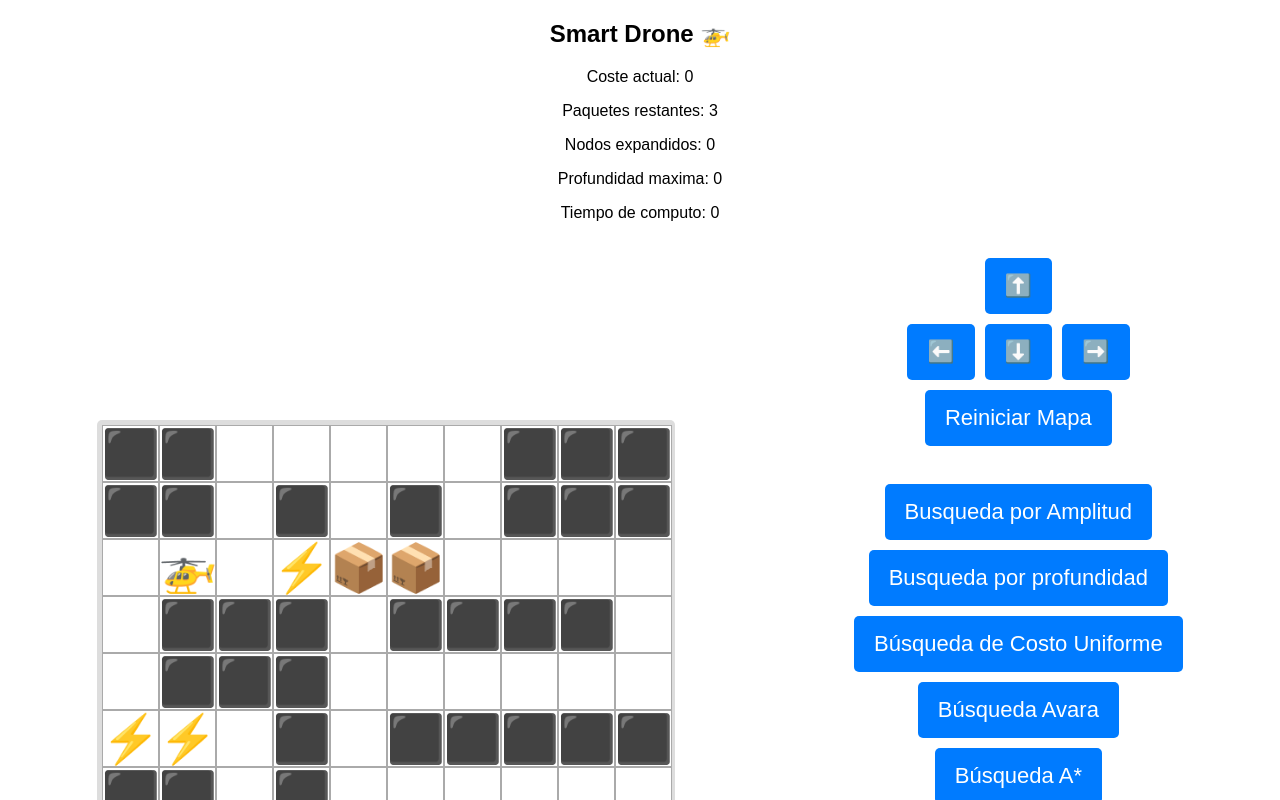
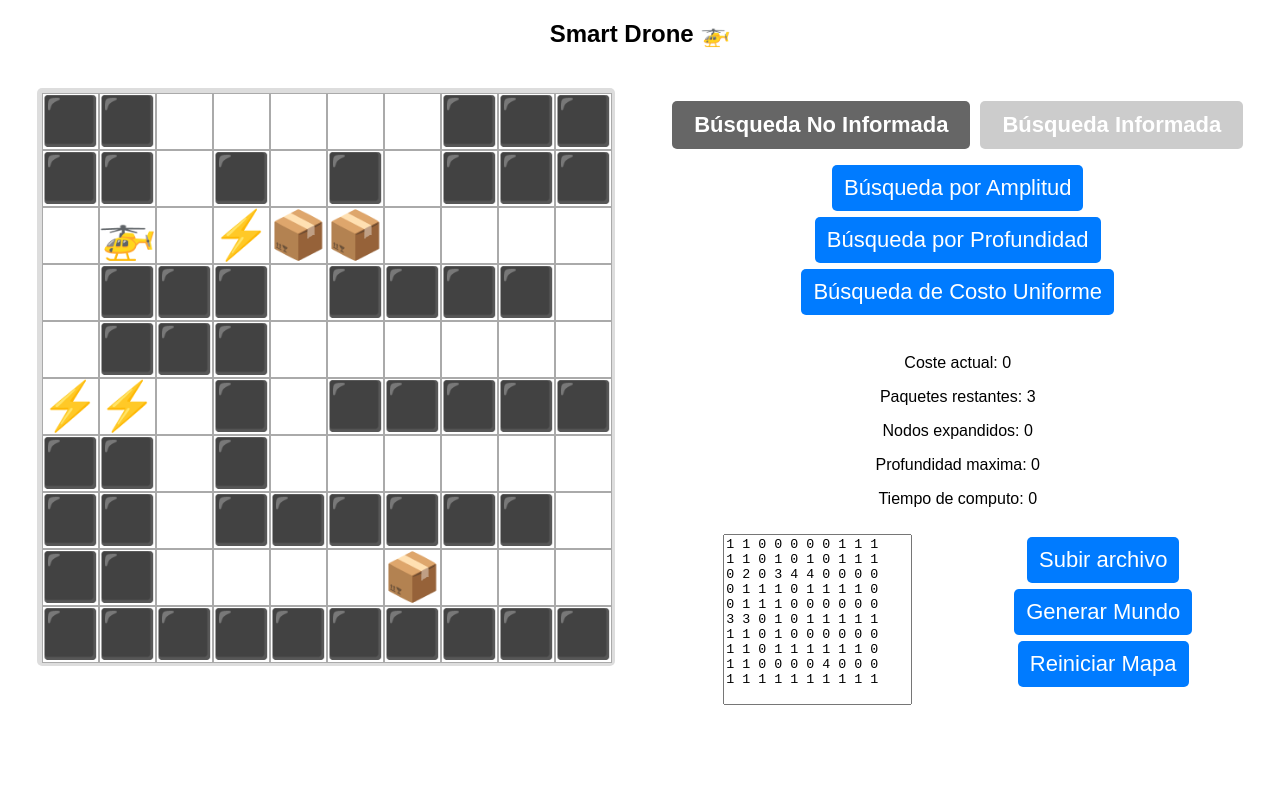
Before and after one commit to gustavoa6791/smart-drone-univalle, a React (Vite) app: page / in a window 1280 px wide. Shown: the top 800 px of the page. Built offline with nearby package versions, Linux system fonts and the light colour scheme; the HTML template or start-up script is replaced by a standard one.

Commit message:
change page

```diff
--- a/src/App/App.css
+++ b/src/App/App.css
@@ -7,7 +7,6 @@
   display: flex;
   justify-content: space-around;
   flex-wrap: wrap;
-  align-items: center;
 }
 
 .grid {
@@ -17,6 +16,7 @@
   gap: 2px;
   margin: 20px auto;
   width: fit-content;
+  height: fit-content;
   background-color: #ddd;
   padding: 5px;
   border-radius: 5px;
@@ -55,7 +55,7 @@
   flex-direction: column;
   align-items: center;
   gap: 10px;
-  margin-bottom: 20%;
+  margin-bottom: 10px;
 }
 
 .row {
@@ -65,7 +65,8 @@
 }
 
 button {
-  padding: 15px 20px;
+  margin: 3px 0;
+  padding: 10px 12px;
   font-size: 22px;
   cursor: pointer;
   border: none;
@@ -89,12 +90,48 @@ textarea {
   background-color: #ffef0c;
 }
 
+.tabs {
+  display: flex;
+  gap: 10px;
+  margin: 10px 0;
+}
+
+.tab {
+  padding: 0.5em 1em;
+  border: none;
+  background: #ccc;
+  cursor: pointer;
+  border-radius: 5px;
+  font-weight: bold;
+}
+
+.tab.active {
+  background: #666;
+  color: white;
+}
+
+.container-tabs{
+  min-height: 30vh;
+}
+
+.generate{
+  display: flex;
+
+  justify-content: space-around;
+
+}
+
 /* Diseño responsivo para móviles */
 @media (max-width: 600px) {
   .sub-contaioner {
     flex-direction: column;
     align-items: center;
   }
+
+
+.container-tabs{
+  min-height: 35vh;
+}
 
   .grid {
     grid-template-columns: repeat(10, 35px);
@@ -112,7 +149,7 @@ textarea {
   }
 
   button {
-    font-size: 26px;
+    font-size: 18px;
     padding: 15px;
   }
 
--- a/src/App/App.tsx
+++ b/src/App/App.tsx
@@ -102,7 +102,6 @@ function App() {
   //funcion para mostrar un mensaje de finalizacion
   const showCompletitionMessage = (message: string) => {
     setCompletionMessage(message);
-
   }
   // Función para mover el dron
   const moveDrone = (dx: number, dy: number) => {
@@ -168,7 +167,7 @@ function App() {
     setCompletionMessage(""); //limpia el mensaje antes de iniciar
     const result = BreadthFirstSearch(baseGrid, dronePosition, packagesLeft);
 
-    const {path} = result;
+    const { path } = result;
 
     if (!path.length) {
       showCompletitionMessage("No se pueden alcanzar todos los paquetes.")
@@ -294,16 +293,11 @@ function App() {
     showCompletitionMessage("Busqueda por profundidad completa")
   };
 
+  const [activeTab, setActiveTab] = useState("noInformada");
 
   return (
     <div className="container">
       <h2>Smart Drone 🚁</h2>
-      <p>Coste actual: {cost}</p>
-      <p>Paquetes restantes: {packagesLeft}</p>
-      <p>Nodos expandidos: {expandedNodes}</p>
-      <p>Profundidad maxima: {maxDepth}</p>
-      <p>Tiempo de computo: {computationtime}</p>
-      {completionMessage && <p className="completion-message">{completionMessage}</p>}
       <div className="sub-contaioner">
         <div className="grid">
           {grid.map((row, y) =>
@@ -324,6 +318,8 @@ function App() {
         </div>
         <div className="world">
           <div className="controls">
+
+            {/*
             <div className="row">
               <button onClick={() => moveDrone(0, -1)}>⬆️</button>
             </div>
@@ -332,36 +328,90 @@ function App() {
               <button onClick={() => moveDrone(0, 1)}>⬇️</button>
               <button onClick={() => moveDrone(1, 0)}>➡️</button>
             </div>
+            */}
+
+            <div className="container-tabs">
+              <div className="tabs">
+                <button
+                  className={activeTab === "noInformada" ? "tab active" : "tab"}
+                  onClick={() => setActiveTab("noInformada")}
+                >
+                  Búsqueda No Informada
+                </button>
+                <button
+                  className={activeTab === "informada" ? "tab active" : "tab"}
+                  onClick={() => setActiveTab("informada")}
+                >
+                  Búsqueda Informada
+                </button>
+              </div>
+
+              {/* Botones según la pestaña activa */}
+              {activeTab === "noInformada" && (
+                <>
                   <div className="row">
-              <button onClick={resetMap}>Reiniciar Mapa</button>
-            </div>
-            <br />
-            <div className="row">
-              <button onClick={runBreadthFirstSearch}>Busqueda por Amplitud</button>
+                    <button onClick={runBreadthFirstSearch}>Búsqueda por Amplitud</button>
                   </div>
                   <div className="row">
-              <button onClick={runDepthFirstSearch}>Busqueda por profundidad</button>
+                    <button onClick={runDepthFirstSearch}>Búsqueda por Profundidad</button>
                   </div>
                   <div className="row">
                     <button onClick={runUniformCostSearch}>Búsqueda de Costo Uniforme</button>
                   </div>
+                </>
+              )}
+
+              {activeTab === "informada" && (
+                <>
                   <div className="row">
                     <button onClick={runGreedyBestFirstSearch}>Búsqueda Avara</button>
                   </div>
                   <div className="row">
                     <button onClick={runAStarSearch}>Búsqueda A*</button>
                   </div>
+                </>
+              )}
+
             </div>
+
+            <div>
+              <p>Coste actual: {cost}</p>
+              <p>Paquetes restantes: {packagesLeft}</p>
+              <p>Nodos expandidos: {expandedNodes}</p>
+              <p>Profundidad maxima: {maxDepth}</p>
+              <p>Tiempo de computo: {computationtime}</p>
+              {completionMessage && <p className="completion-message">{completionMessage}</p>}
+            </div>
+
+
+
+
+
+          </div>
+          <div className="generate">
             <div>
               <textarea
                 value={inputText}
                 onChange={(e) => setInputText(e.target.value)}
-              rows={15}
-              cols={30}
+                rows={11}
+                cols={21}
                 style={{ resize: "none" }}
               ></textarea>
-            <br />
+            </div>
+            <div>
+
+              <div className="row">
+                <button onClick={generateWorld}>Subir archivo</button>
+              </div>
+              <div className="row">
                 <button onClick={generateWorld}>Generar Mundo</button>
+              </div>
+
+              <div className="row">
+                <button onClick={resetMap}>Reiniciar Mapa</button>
+              </div>
+
+            </div>
           </div>
         </div>
       </div>
```
Lines whose indentation alone changed are shown as unchanged.
